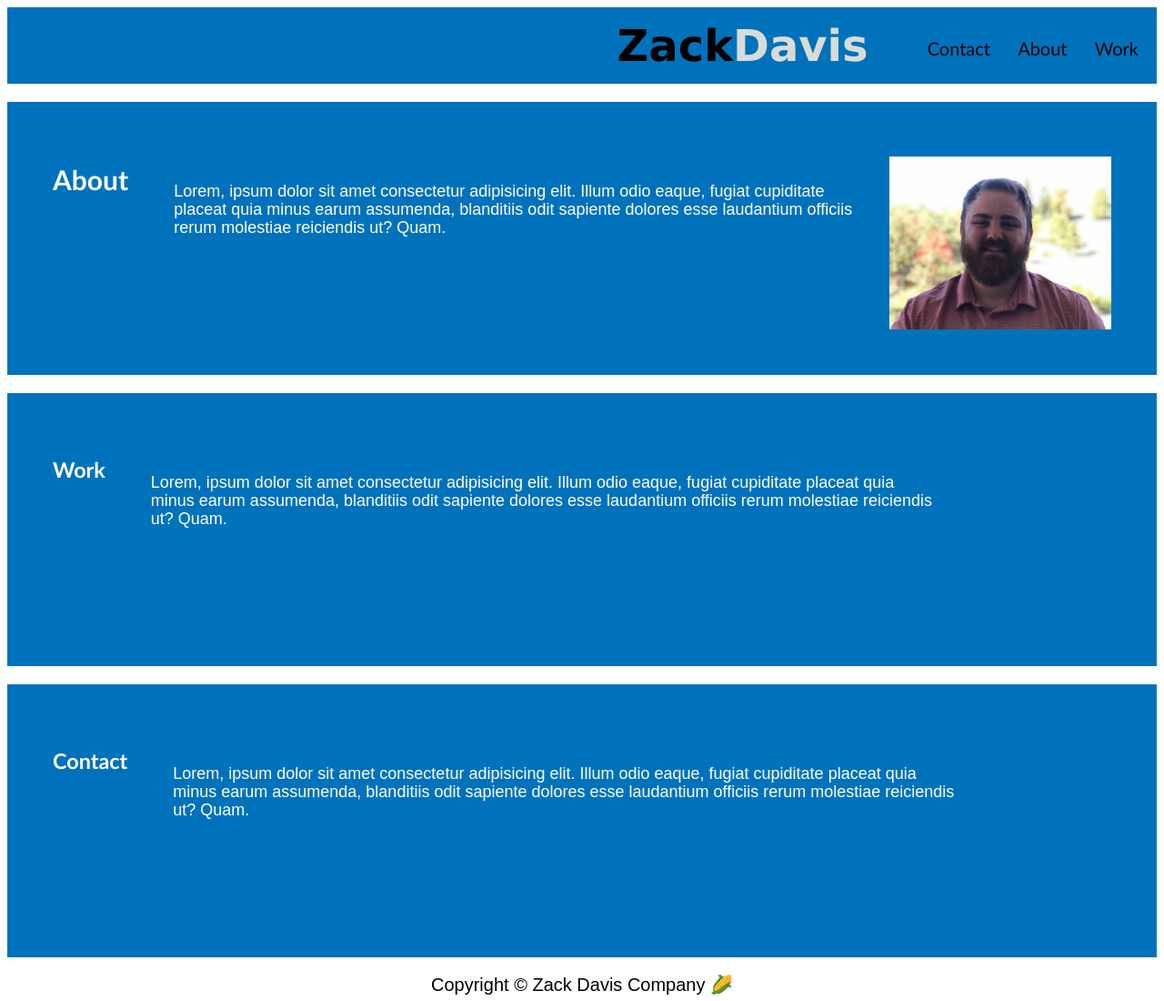
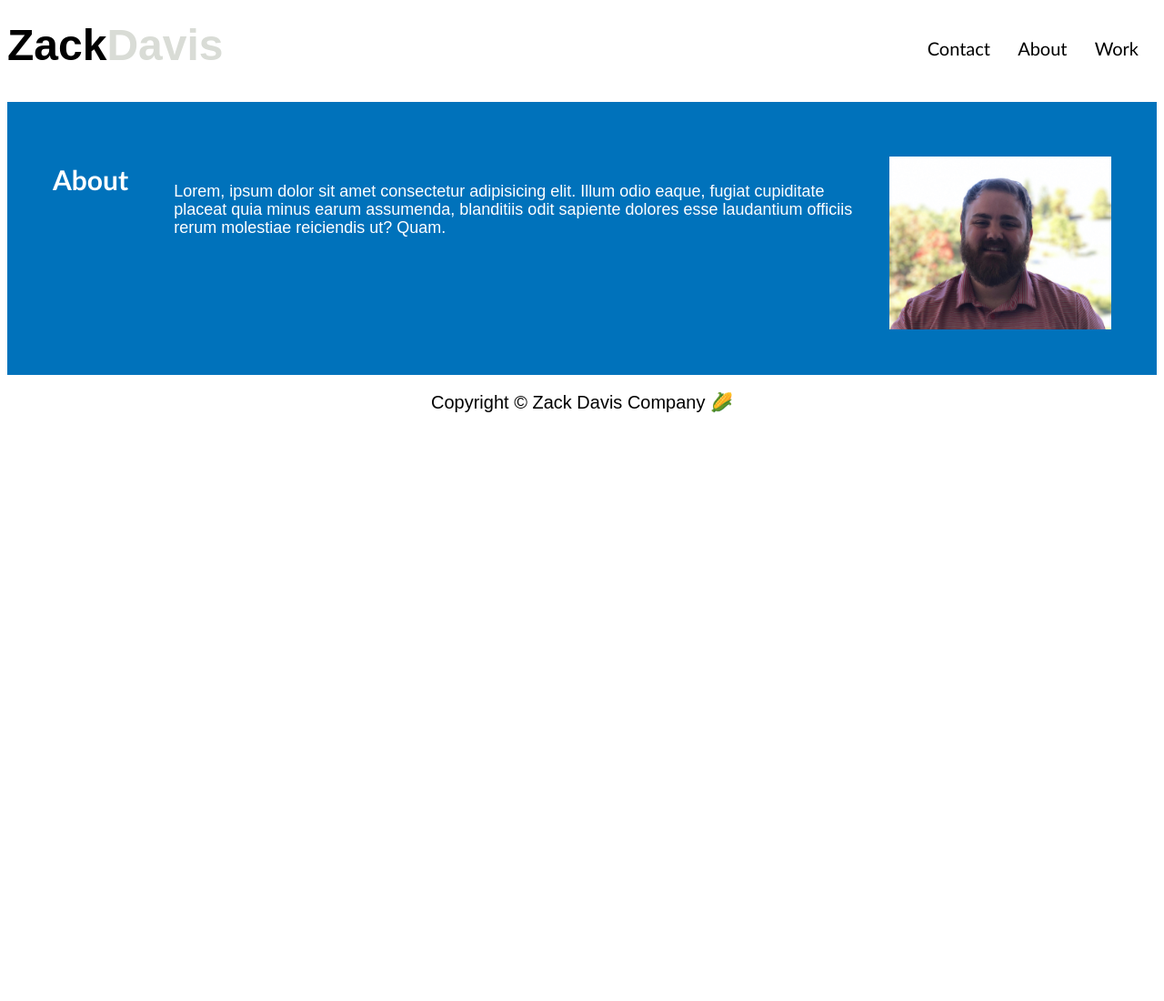
Before and after one commit to ZackDavis97/ZDbasicportfolio, a plain HTML site: page index.html in a window 1280 px wide. Shown: the whole page at 91% size. After the commit the page ends 800 px from the top, so only its background shows below. Drawn offline with Linux system fonts and the light colour scheme.

```diff
--- a/index.html
+++ b/index.html
@@ -10,7 +10,7 @@
 
 <body>
 
-    <header class="header">
+    <header id="header">
         <h1>Zack<span class="zac">Davis</h1>
             <nav id="nav-bar">
                 <ul>
@@ -33,15 +33,7 @@
         <section class="flex-container" id="About">
             <h2>About</h2>
             <p> Lorem, ipsum dolor sit amet consectetur adipisicing elit. Illum odio eaque, fugiat cupiditate placeat quia minus earum assumenda, blanditiis odit sapiente dolores esse laudantium officiis rerum molestiae reiciendis ut? Quam.</p>
-            <img src="myface.jpg" class="image" alt="Issame">
-        </section>
-        <section class="flex-container" id="Work">
-            <h3>Work</h3>
-            <p> Lorem, ipsum dolor sit amet consectetur adipisicing elit. Illum odio eaque, fugiat cupiditate placeat quia minus earum assumenda, blanditiis odit sapiente dolores esse laudantium officiis rerum molestiae reiciendis ut? Quam.</p>
-        </section>
-        <section class="flex-container" id="Contact">
-            <h3>Contact</h3>
-            <p> Lorem, ipsum dolor sit amet consectetur adipisicing elit. Illum odio eaque, fugiat cupiditate placeat quia minus earum assumenda, blanditiis odit sapiente dolores esse laudantium officiis rerum molestiae reiciendis ut? Quam.</p>
+            <img src="myface.jpg" class="image" alt="Zack">
         </section>
     </article>
 
--- a/style.css
+++ b/style.css
@@ -10,7 +10,7 @@
     background: white;
 }
 
-header{
+#mastHead{
     font-family: Verdana, Geneva, Tahoma, sans-serif;
     font-weight: 500;
     color: black;
```
Also changed, not shown: contact.html (added), portfolio.html (added).
